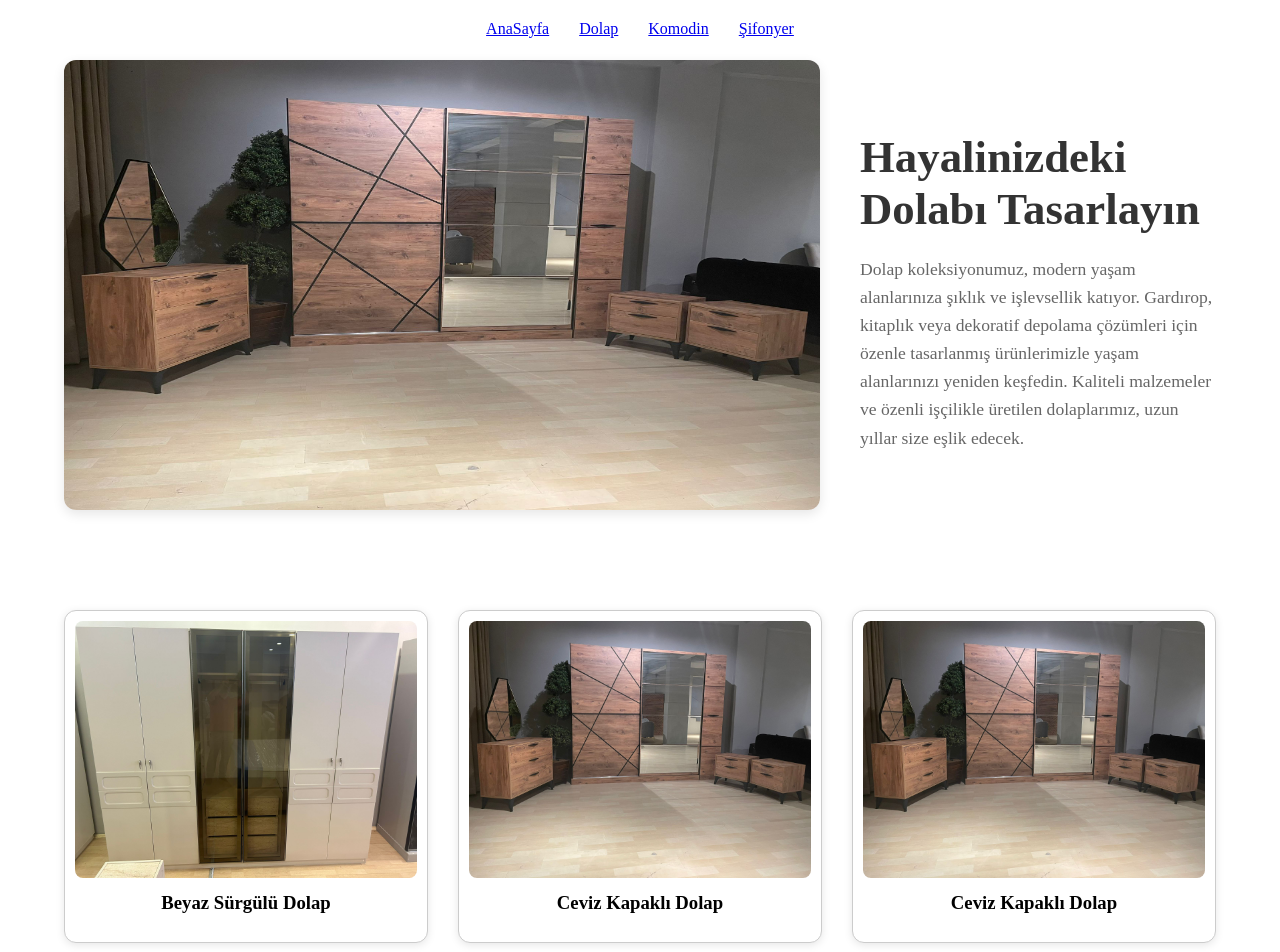
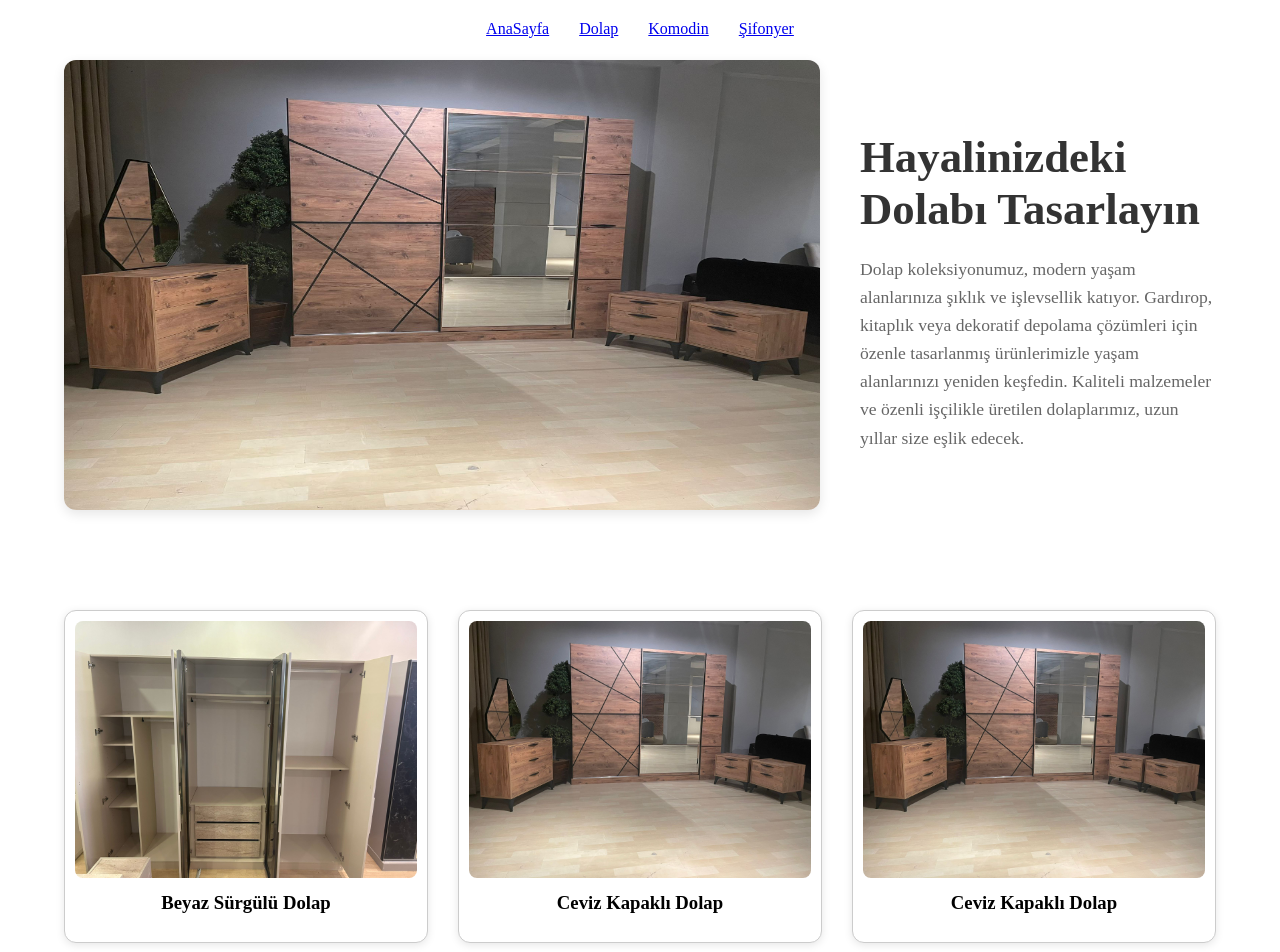
Before and after one commit to FurkanYusuf1560/Mobilya-Sitesi-, a React (Vite) app: page /dolap in a window 1280 px wide. Shown: the top 952 px of the page. Built offline with nearby package versions, Linux system fonts and the light colour scheme.

Commit message:
third commit

```diff
--- a/src/pages/Dolap.jsx
+++ b/src/pages/Dolap.jsx
@@ -3,7 +3,7 @@ import UrunKarti from "../components/UrunKarti";
 import "./Dolap.css";
 
 const dolapVerileri = [
-  { ad: "Beyaz Sürgülü Dolap", resimYolu: "/images/dolap1.jpeg" },
+  { ad: "Beyaz Sürgülü Dolap", resimYolu: "/images/dolap2.jpeg" },
   { ad: "Ceviz Kapaklı Dolap", resimYolu: "/images/dolap3.jpeg" },
   { ad: "Ceviz Kapaklı Dolap", resimYolu: "/images/dolap3.jpeg" },
   { ad: "Ceviz Kapaklı Dolap", resimYolu: "/images/dolap3.jpeg" },
--- a/src/pages/Home.jsx
+++ b/src/pages/Home.jsx
@@ -16,7 +16,7 @@ function Home() {
       <SectionIntro
         baslik="Dolap Modelleri"
         aciklama="Estetik ve işlevselliği bir araya getiren dolaplarımız, yatak odanızda hem düzen hem de şıklık sağlar. Her biri özenle seçilmiş malzemelerle, el işçiliğiyle üretilen dolaplarımız, yıllarca güvenle kullanabileceğiniz sağlamlıktadır."
-        resim="/images/dolap1.jpeg"
+        resim="/images/dolap2.jpeg"
         hedefLink="/dolap"
         reverse={true}
       />
```
